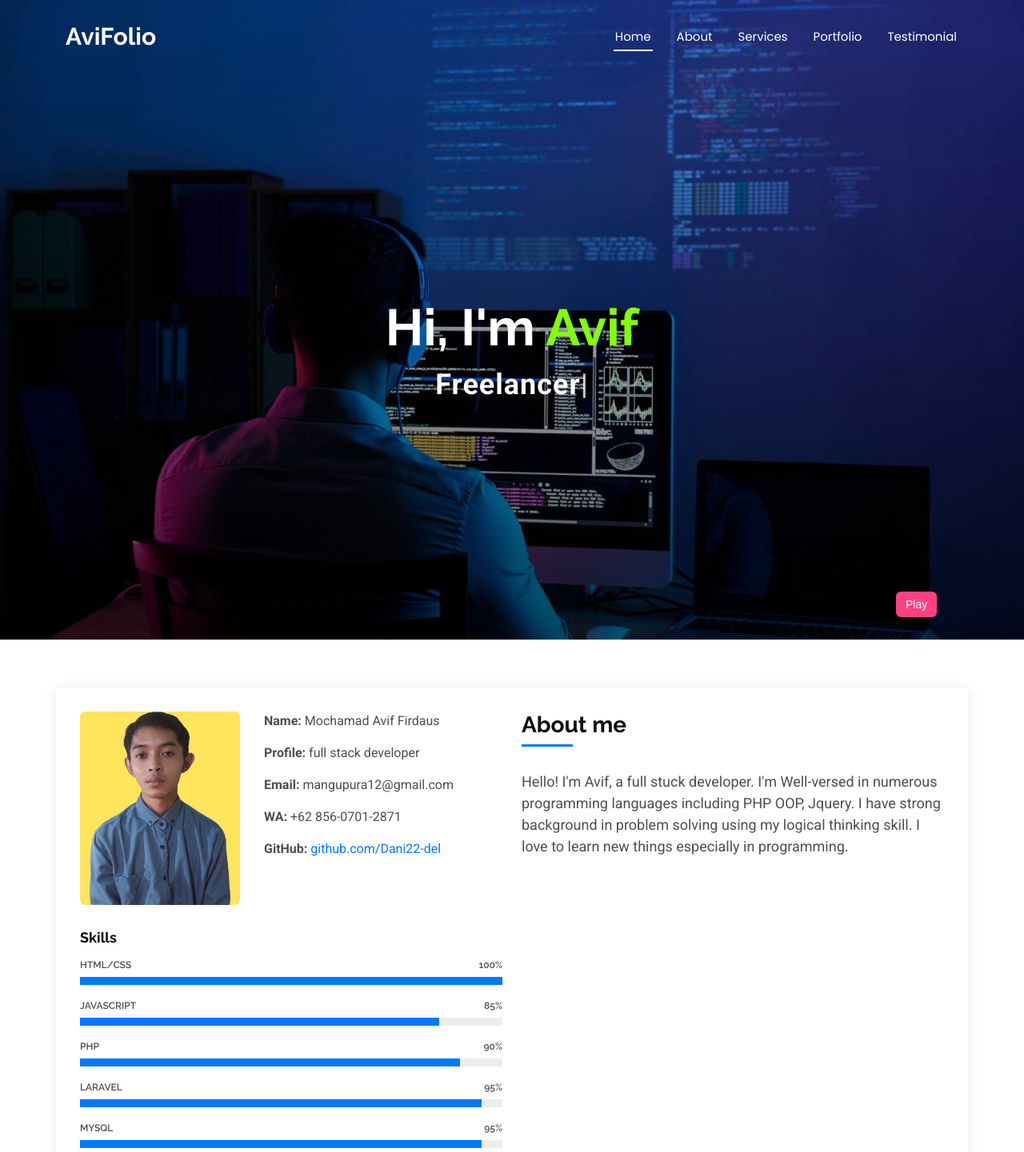
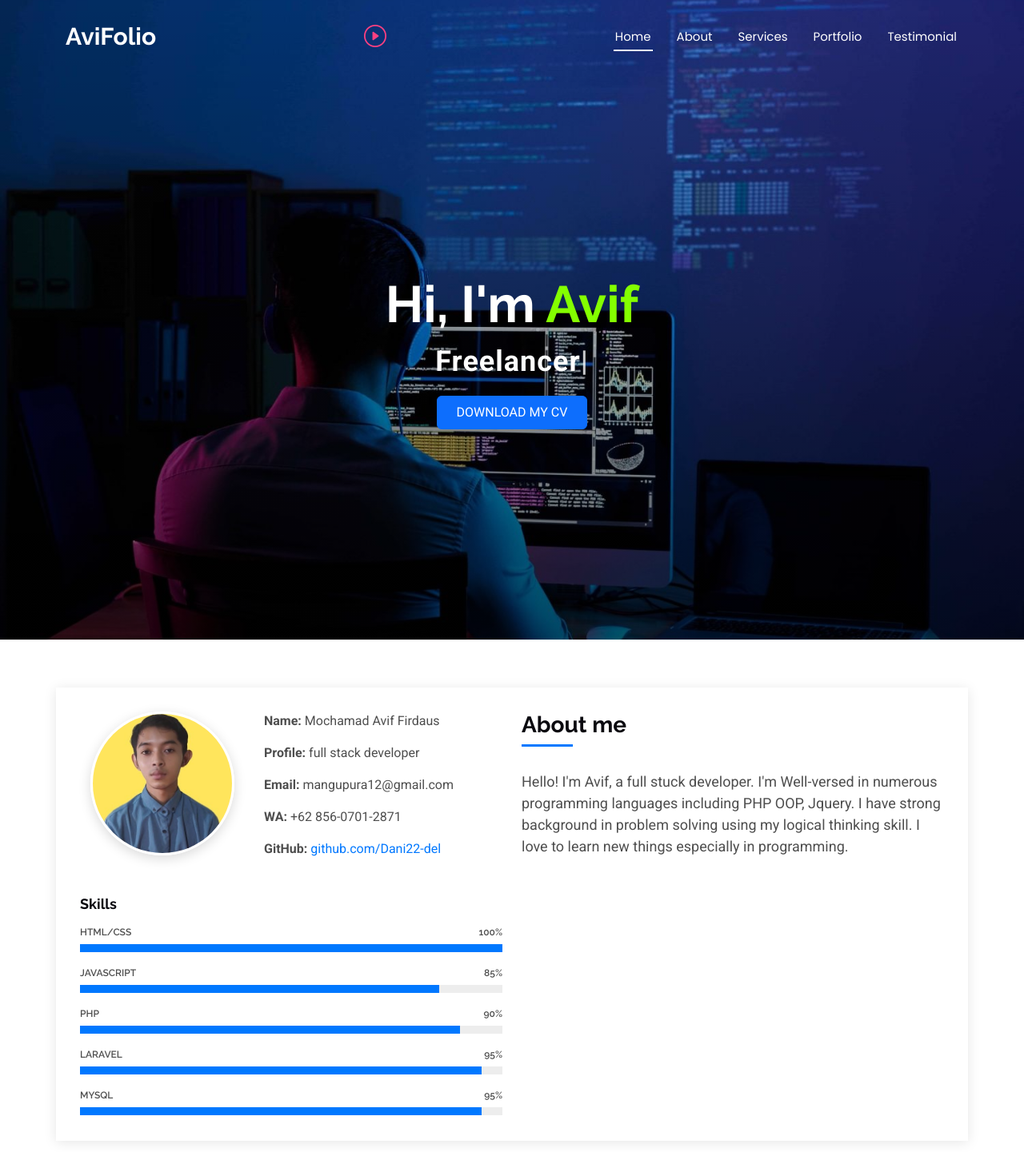
Before and after one commit to Dani22-del/avifdev, a plain HTML site: page index.html in a window 1280 px wide. Shown: the top 1441 px of the page at 80% size. Drawn offline with nearby package versions, Linux system fonts and the light colour scheme.

Commit message:
update foto,icon musik

```diff
--- a/index.html
+++ b/index.html
@@ -329,7 +329,64 @@ section#hero .container {
         transform: translateY(-4px);
       }
 
+     /* Tombol musik di navbar */
+.btn-music {
+  background: none;
+  border: none;
+  cursor: pointer;
+  font-size: 28px;
+  color: #ff4081;
+  display: flex;
+  align-items: center;
+  justify-content: center;
+  padding: 0;
+  margin-right: 10px;
+  transition: transform 0.2s ease, color 0.2s ease;
+}
 
+.btn-music:hover {
+  transform: scale(1.1);
+  color: #e73370;
+}
+
+/* Mobile lebih kecil */
+@media (max-width: 576px) {
+  .btn-music {
+    font-size: 24px;
+    margin-right: 5px;
+  }
+}
+.circle-photo {
+  width: 100%;
+  max-width: 120px; /* default untuk HP */
+  aspect-ratio: 1 / 1;
+  overflow: hidden;
+  border-radius: 50%;
+  border: 3px solid #fff;
+  box-shadow: 0 4px 15px rgba(0, 0, 0, 0.15);
+  margin: 0 auto;
+}
+
+.circle-photo img {
+  width: 100%;
+  height: 100%;
+  object-fit: cover;
+  object-position: center top;
+}
+
+/* Tablet */
+@media (min-width: 768px) {
+  .circle-photo {
+    max-width: 150px;
+  }
+}
+
+/* Desktop */
+@media (min-width: 1024px) {
+  .circle-photo {
+    max-width: 180px;
+  }
+}
 
     </style>
   </head>
@@ -344,6 +401,10 @@ section#hero .container {
           <!-- <img src="assets/img/logo.png" alt=""> -->
           <h1 class="sitename">AviFolio</h1>
         </a>
+        <!-- Tombol Musik -->
+        <button id="toggleMusic" class="btn-music" aria-label="Toggle Music">
+          <i class="bi bi-play-circle"></i>
+        </button>
 
         <nav id="navmenu" class="navmenu">
           <ul>
@@ -359,22 +420,9 @@ section#hero .container {
         </nav>
       </div>
     </header>
-       <iframe
-  src="player.html"
-  id="musicFrame"
-  style="
-    position: fixed;
-    bottom: 10px;
-    right: 10px;
-    width: 150px;
-    height: 50px;
-    border: none;
-    z-index: 999;
-    background: transparent;
-  "
-        ></iframe>
 
 
+    <audio id="bgMusic" src="assets/img/final.mp3" loop></audio>
 
     <main class="main">
       <!-- Hero Section -->
@@ -384,6 +432,12 @@ section#hero .container {
           <h2>Hi, I'm <span style="color: rgb(132, 255, 0)">Avif</span></h2>
 
     <p><span class="typed" data-typed-items="Web Developer, Freelancer, SEO"></span></p>
+         <a href="https://bit.ly/CV_Avif"
+          target="_blank"
+          class="btn btn-primary px-4 py-2 mt-3">
+          DOWNLOAD MY CV
+        </a>
+
   </div>
     </section>
 
@@ -396,15 +450,13 @@ section#hero .container {
           <div class="row gy-4">
             <div class="col-md-6">
               <div class="row justify-content-between gy-4">
-                <div class="col-lg-5">
-                  <img
-                    src="assets/img/Mochamad Avif Firdaus.jpeg"
-                    alt="Foto Avif"
-                    width="200px;"
-                    height="200px;"
-                    style="object-fit: cover"
-                    class="img-fluid rounded"
-                  />
+                <div class="col-lg-5 col-md-6 col-sm-8 mx-auto">
+                 <div class="circle-photo">
+                    <img
+                      src="assets/img/Mochamad Avif Firdaus.jpeg"
+                      alt="Foto Avif"
+                    />
+                  </div>
                 </div>
                 <div class="col-lg-7 about-info">
                   <p>
@@ -1254,12 +1306,20 @@ section#hero .container {
       });
     </script>
    <script>
-  const frame = document.getElementById("musicFrame");
+  const audio = document.getElementById("bgMusic");
+  const btnMusic = document.getElementById("toggleMusic");
+  const iconMusic = btnMusic.querySelector("i");
 
-  document.addEventListener("click", function startMusicOnce() {
-    frame.contentWindow.postMessage("startMusic", "*");
-    document.removeEventListener("click", startMusicOnce);
+  btnMusic.addEventListener("click", () => {
+    if (audio.paused) {
+      audio.play();
+      iconMusic.classList.replace("bi-play-circle", "bi-pause-circle");
+    } else {
+      audio.pause();
+      iconMusic.classList.replace("bi-pause-circle", "bi-play-circle");
+    }
   });
 </script>
+
   </body>
 </html>
--- a/player.html
+++ b/player.html
@@ -3,42 +3,61 @@
   <head>
     <meta charset="UTF-8" />
     <title>Music Player</title>
+    <!-- Bootstrap Icons -->
+    <link
+      rel="stylesheet"
+      href="https://cdn.jsdelivr.net/npm/bootstrap-icons@1.11.3/font/bootstrap-icons.css"
+    />
     <style>
       body {
         margin: 0;
         padding: 0;
         background: transparent;
-        font-family: Arial, sans-serif;
       }
-      button {
-        background: #ff4081;
-        color: white;
+
+      /* Tombol ikon */
+      #toggleMusic {
+        background: none;
         border: none;
-        padding: 8px 12px;
-        border-radius: 6px;
         cursor: pointer;
-        font-size: 14px;
+        font-size: 28px;
+        color: #ff4081;
+        display: flex;
+        align-items: center;
+        justify-content: center;
+        padding: 0;
+        transition: transform 0.2s ease;
       }
-      button:hover {
-        background: #e73370;
+
+      #toggleMusic:hover {
+        transform: scale(1.1);
+        color: #e73370;
+      }
+
+      /* Mobile lebih kecil */
+      @media (max-width: 576px) {
+        #toggleMusic {
+          font-size: 24px;
+        }
       }
     </style>
   </head>
   <body>
     <audio id="bgMusic" src="assets/img/final.mp3" loop></audio>
-    <button id="toggleMusic">Play</button>
+    <button id="toggleMusic"><i class="bi bi-play-circle"></i></button>
 
     <script>
       const audio = document.getElementById("bgMusic");
       const btn = document.getElementById("toggleMusic");
+      const icon = btn.querySelector("i");
 
       btn.addEventListener("click", () => {
         if (audio.paused) {
           audio.play();
-          btn.textContent = "Pause";
+          icon.classList.replace("bi-play-circle", "bi-pause-circle");
         } else {
           audio.pause();
-          btn.textContent = "Play";
+          icon.classList.replace("bi-pause-circle", "bi-play-circle");
         }
       });
 
@@ -46,7 +65,7 @@
       window.addEventListener("message", (event) => {
         if (event.data === "startMusic") {
           audio.play();
-          btn.textContent = "Pause";
+          icon.classList.replace("bi-play-circle", "bi-pause-circle");
         }
       });
     </script>
```
Also changed, not shown: jualinn-details.html (+50 -20 lines), spk-details.html (+50 -19 lines), surat-details.html (+50 -20 lines).
